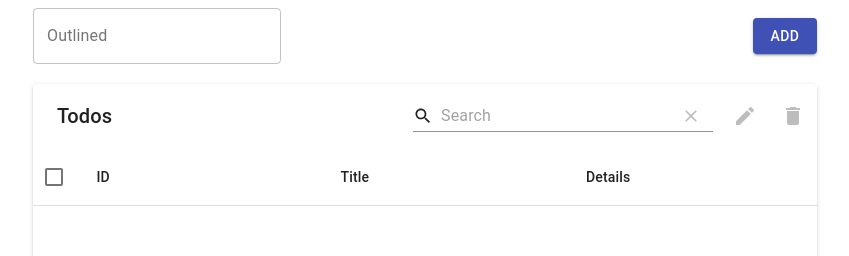
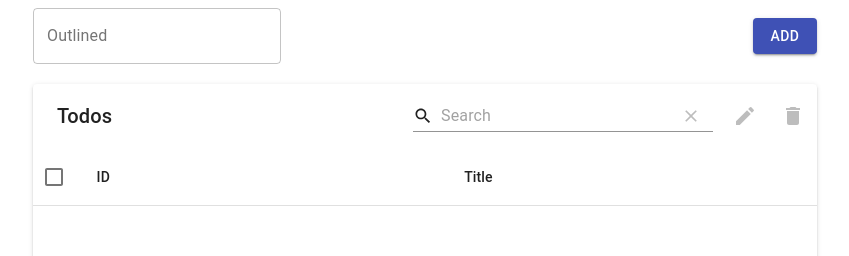
Before and after one commit to awaism551/todo-nextjs, a Next.js app: page / in a window 1280 px wide. Shown: the top 256 px of the page, without its empty margins (215-1064 px from the left). Built offline with nearby package versions, Linux system fonts and the light colour scheme.

Commit message:
11th video

```diff
--- a/pages/index.tsx
+++ b/pages/index.tsx
@@ -1,4 +1,4 @@
-import { Box, Button, Dialog, DialogActions, DialogContent, DialogContentText, DialogTitle, IconButton, TextField } from "@material-ui/core";
+import { Box, Button, Dialog, DialogActions, DialogContent, DialogTitle, IconButton, TextField } from "@material-ui/core";
 import { Add, ArrowUpward, Delete } from "@material-ui/icons";
 import Check from "@material-ui/icons/Check";
 import ChevronLeft from "@material-ui/icons/ChevronLeft";
@@ -14,7 +14,7 @@ import Search from "@material-ui/icons/Search";
 import ViewColumn from "@material-ui/icons/ViewColumn";
 import MaterialTable, { MTableToolbar } from "material-table";
 import type { NextPage } from "next";
-import { forwardRef, useState } from "react";
+import { forwardRef, useRef, useState } from "react";
 import styles from "../styles/Home.module.css";
 
 interface Todo {
@@ -28,6 +28,7 @@ const Home: NextPage = () => {
   const [UpdateTitle, setUpdateTitle] = useState<string>("");
   const [input, setInput] = useState<string>("");
   const [openDialog, setOpenDialog] = useState(false);
+  const tableRef = useRef<any>();
 
   const handleClickOpen = () => {
     setUpdateTitle(selectedTodos[0]?.title)
@@ -45,7 +46,7 @@ const Home: NextPage = () => {
         todo.title = UpdateTitle;
       }
     })
-    // setSelectedTodos([])
+    tableRef.current.onAllSelected(false)
     setOpenDialog(false);
   }
 
@@ -122,6 +123,7 @@ const Home: NextPage = () => {
       </form>
       <br></br>
       <MaterialTable
+        tableRef={tableRef}
         icons={{
           Add: forwardRef((props, ref) => <Add {...props} ref={ref} />),
           Check: forwardRef((props, ref) => (
@@ -172,7 +174,6 @@ const Home: NextPage = () => {
         columns={[
           { title: "ID", field: "id" },
           { title: "Title", field: "title" },
-          { title: "Details", field: "details" },
         ]}
         data={todos}
         title="Todos"
```
